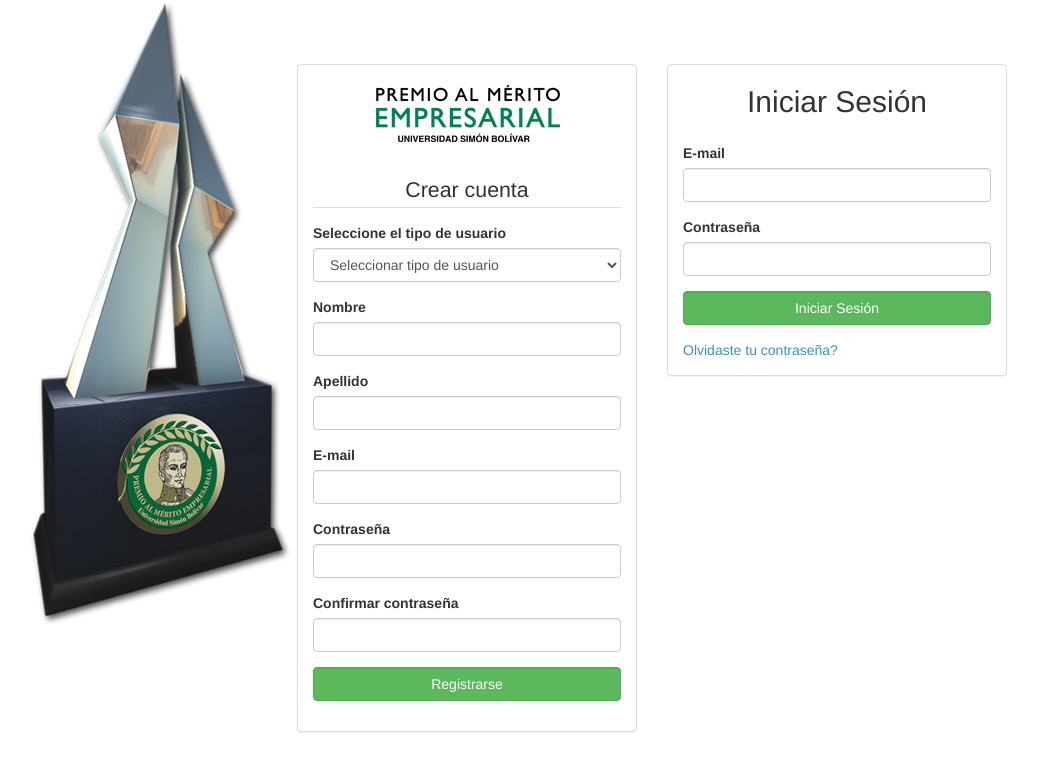
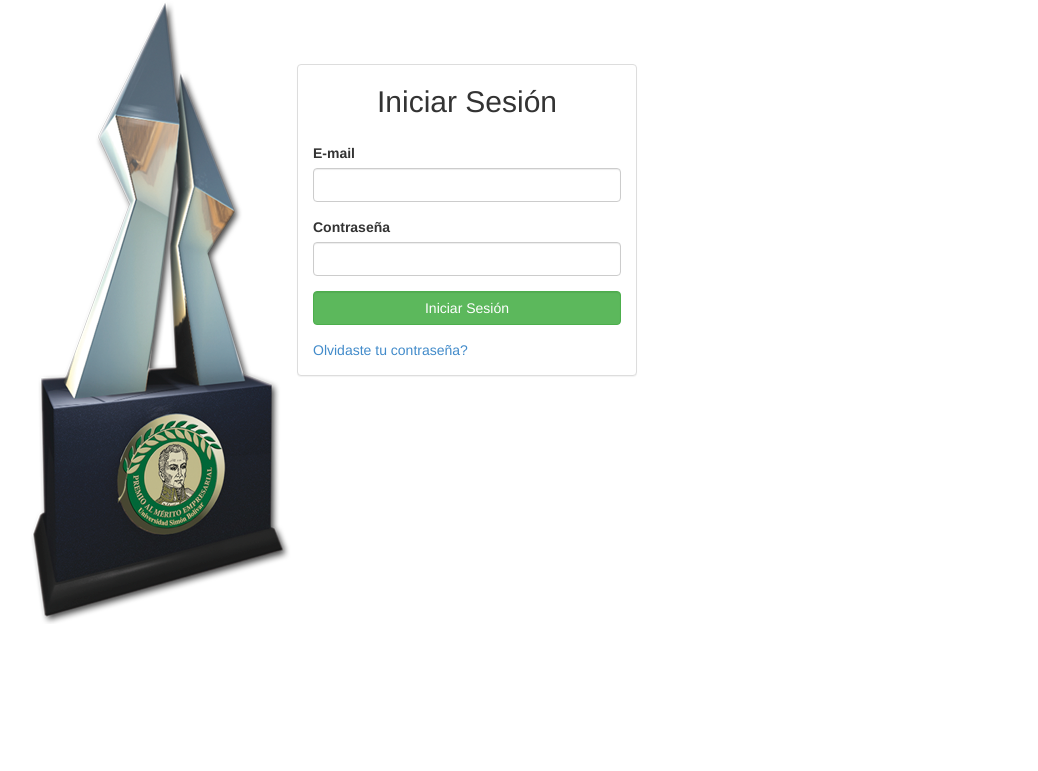
Before and after one commit to ProyectoRH/Minerva, a Django app: page /usuarios/registroEntidad/ in a window 1280 px wide. Shown: the top 771 px of the page, without its empty margins (173-1211 px from the left). Run offline with Django 3.2, Linux system fonts and the light colour scheme; parts of the project's set-up code (start-up, migrations or seed data) failed here and were passed over; some libraries are stand-ins or nearby versions.

Commit message:
Formulario de Crear cuenta, removido.

```diff
--- a/Entidad/templates/formulario-registro.html
+++ b/Entidad/templates/formulario-registro.html
@@ -48,88 +48,6 @@
 	<div class="container">
 		<div class="col-lg-12">
 			<div class="col-md-4 col-md-offset-4">
-				<div class="panel panel-default">
-					<div class="panel-head">
-						<h2 class="text-center"><img src="{% static 'img/logo-2.png' %}" alt=""></h2>
-					</div>
-					<div class="panel-body">
-						<h4 class="text-center" style="border-bottom:1px solid #DDD;padding-bottom:5px;margin-bottom:15px;font-size:16pt;">Crear cuenta</h4>
-						<form action="#" method="post" class="formulario" id="formulario_registro">
-							{% csrf_token %}
-							<div class="form-group">
-								<label for="tipo_usuario">Seleccione el tipo de usuario</label>
-								<select name="tipo_usuario" id="tipo_usuario" class="form-control">
-									<option value="" selected="selected">Seleccionar tipo de usuario</option>
-									<option value="" disabled>-----------</option>
-									<option value="emprendedor">Emprendedor Bolivariano</option>
-									<option value="empresa">Empresa</option>
-									<option value="gremio">Gremio</option>
-								</select>
-							</div>
-							<div class="form-group">
-								<label for="nombre">Nombre</label>
-								<input type="text" id="nombre" name="nombre" class="form-control" required />
-							</div>
-							<div class="form-group">
-								<label for="apellido">Apellido</label>
-								<input type="text" id="apellido" name="apellido" class="form-control" required />
-							</div>
-							<div class="form-group">
-								<label for="email">E-mail</label>
-								<input type="email" id="email" name="email" class="form-control" required />
-							</div>
-							<div class="form-group">
-								<label for="password">Contraseña</label>
-								<input type="password" id="password" name="password" class="form-control" required />
-							</div>
-							<div class="form-group">
-								<label for="password2">Confirmar contraseña</label>
-								<input type="password" id="password2" name="password2" class="form-control" required />
-							</div>
-							<div id="informacion_gremio" style="display:none">
-								<div class="form-group">
-									<label for="nombre_gremio">Nombre del gremio</label>
-									<input type="text" name="nombre_gremio" id="nombre_gremio" class="form-control" />
-								</div>
-								<div class="form-group">
-									<label for="direccion_gremio">Dirección</label>
-									<input type="text" name="direccion_gremio" id="direccion_gremio" class="form-control" />
-								</div>
-								<div class="form-group">
-									<label for="nombre_presidente_gremio">Nombre del presidente de la junta directiva</label>
-									<input type="text" name="nombre_presidente_gremio" id="nombre_presidente_gremio" class="form-control" />
-								</div>
-								<div class="form-group">
-									<label for="telefono_presidente_gremio">Teléfono</label>
-									<input type="text" name="telefono_presidente_gremio" id="telefono_presidente_gremio" class="form-control" />
-								</div>
-								<div class="form-group">
-									<label for="email_presidente_gremio">E-mail</label>
-									<input type="text" name="email_presidente_gremio" id="email_presidente_gremio" class="form-control" />
-								</div>
-								<div class="form-group">
-									<label for="nombre_gerente_gremio">Nombre del director(a) ejecutivo o gerente</label>
-									<input type="text" name="nombre_gerente_gremio" id="nombre_gerente_gremio" class="form-control" />
-								</div>
-								<div class="form-group">
-									<label for="telefono_gerente_gremio">Teléfono</label>
-									<input type="text" name="telefono_gerente_gremio" id="telefono_gerente_gremio" class="form-control" />
-								</div>
-								<div class="form-group">
-									<label for="email_gerente_gremio">E-mail</label>
-									<input type="text" name="email_gerente_gremio" id="email_gerente_gremio" class="form-control" />
-								</div>
-							</div>
-							<div class="form-group">
-								<input type="submit" class="form-control btn btn-success" value="Registrarse" />
-							</div>
-
-						</form>
-					</div>
-				</div>
-			</div>
-
-			<div class="col-md-4">
 				<div class="alert alert-danger alert-dismissible fade in" role="alert" id="alertaLogin">
 				      <button type="button" class="close" data-dismiss="alert" aria-label="Close"><span aria-hidden="true">×</span></button>
 				      <strong>Credenciales incorrectas</strong> Si aún no tienes una cuenta, regístrate.
```
